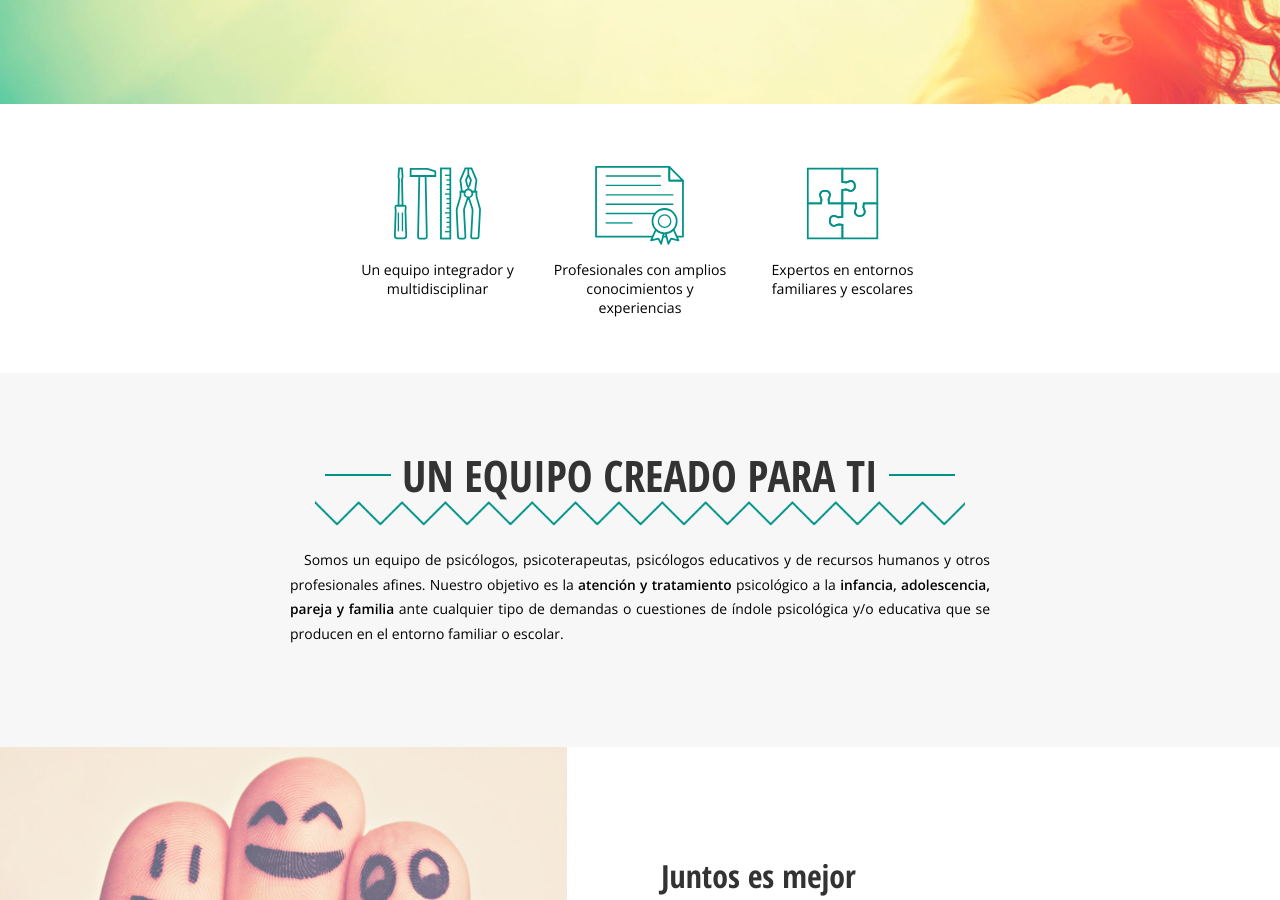
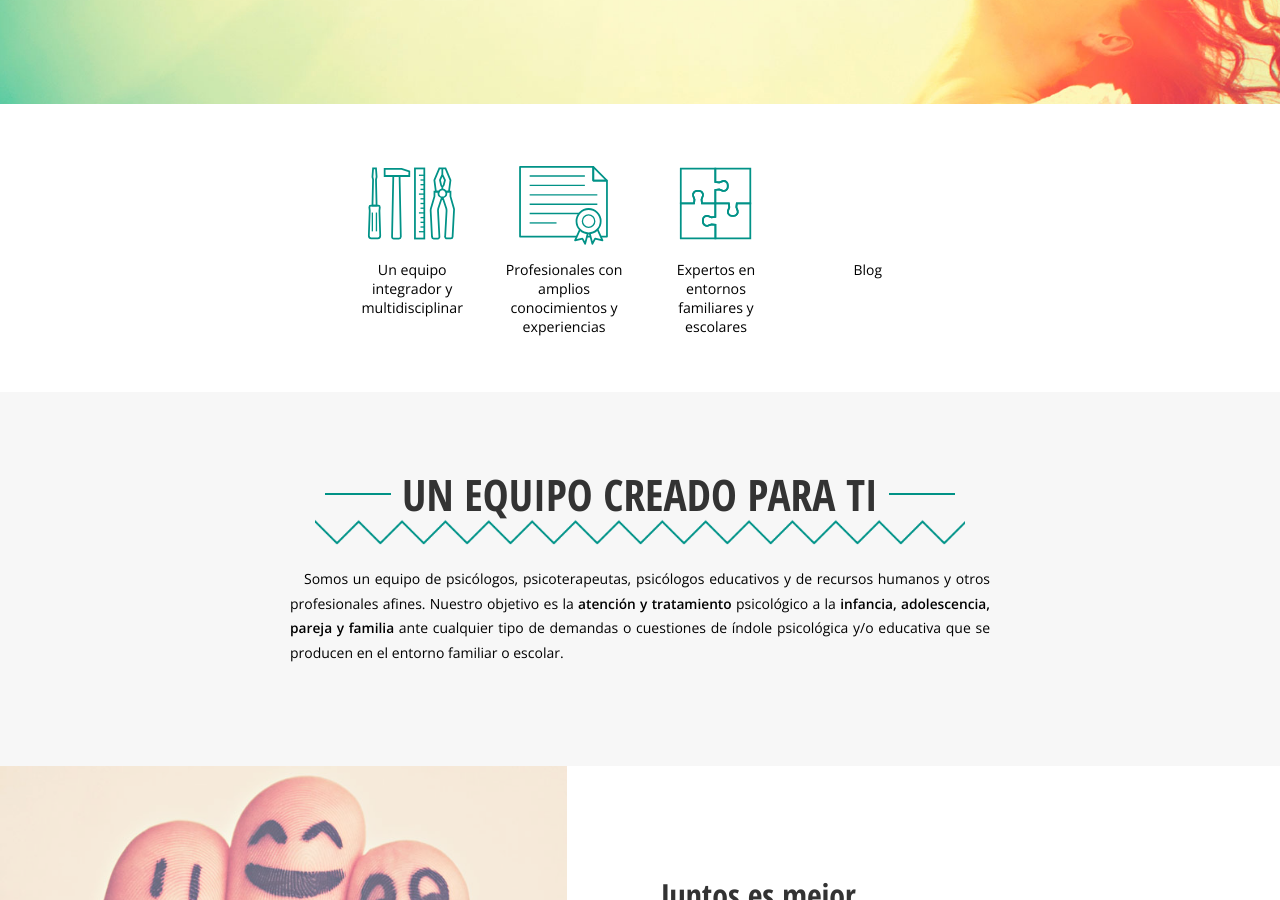
Before and after one commit to santiagodls/psiconueve, a Jekyll site: the page built from index.html, in a window 1280 px wide and 900 px high, scrolled down 682 px. Built offline with Jekyll 4.4.1, drawn with Linux system fonts in a browser that asks for light colours.

Commit message:
Update index.html

```diff
--- a/index.html
+++ b/index.html
@@ -14,6 +14,7 @@ exclude: true
 		<li>Un equipo integrador y multidisciplinar</li>
 		<li>Profesionales con amplios conocimientos y experiencias</li>
 		<li>Expertos en entornos familiares y escolares</li>
+		<li><a href="https://psiconueve.blogspot.com/search?updated-max=2019-07-11T14:28:00-07:00&max-results=20" target="_blank">Blog</a></li>
 	</ul>
 </section>
 <section id="index-content">
```
